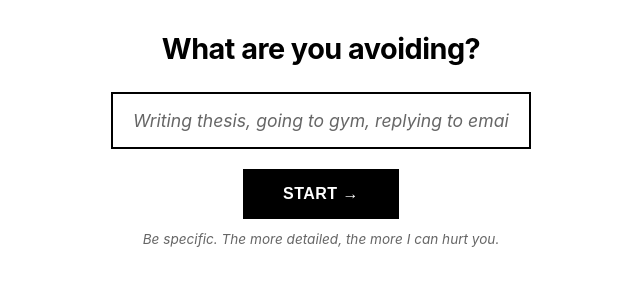
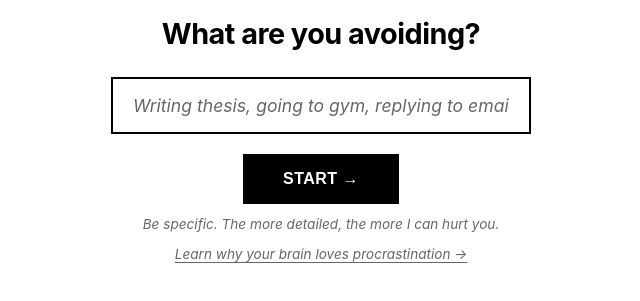
Before and after one commit to slowrecover/brutalpusher, a plain HTML site: page index.html in a window 1280 px wide. Shown: the part 299-600 px from the top of the page, without its empty margins (319-959 px from the left). Drawn offline with Linux system fonts and the light colour scheme.

Commit message:
Update index.html

```diff
--- a/index.html
+++ b/index.html
@@ -419,6 +419,12 @@
                     Start →
                 </button>
                 <p class="hint">Be specific. The more detailed, the more I can hurt you.</p>
+                <p class="hint" style="margin-top: 8px;">
+    <a href="/blog/why-your-brain-chooses-scrolling.html"
+       style="color: inherit; text-decoration: underline; text-underline-offset: 3px;">
+       Learn why your brain loves procrastination →
+    </a>
+</p>
             </div>
         </div>
 
```
